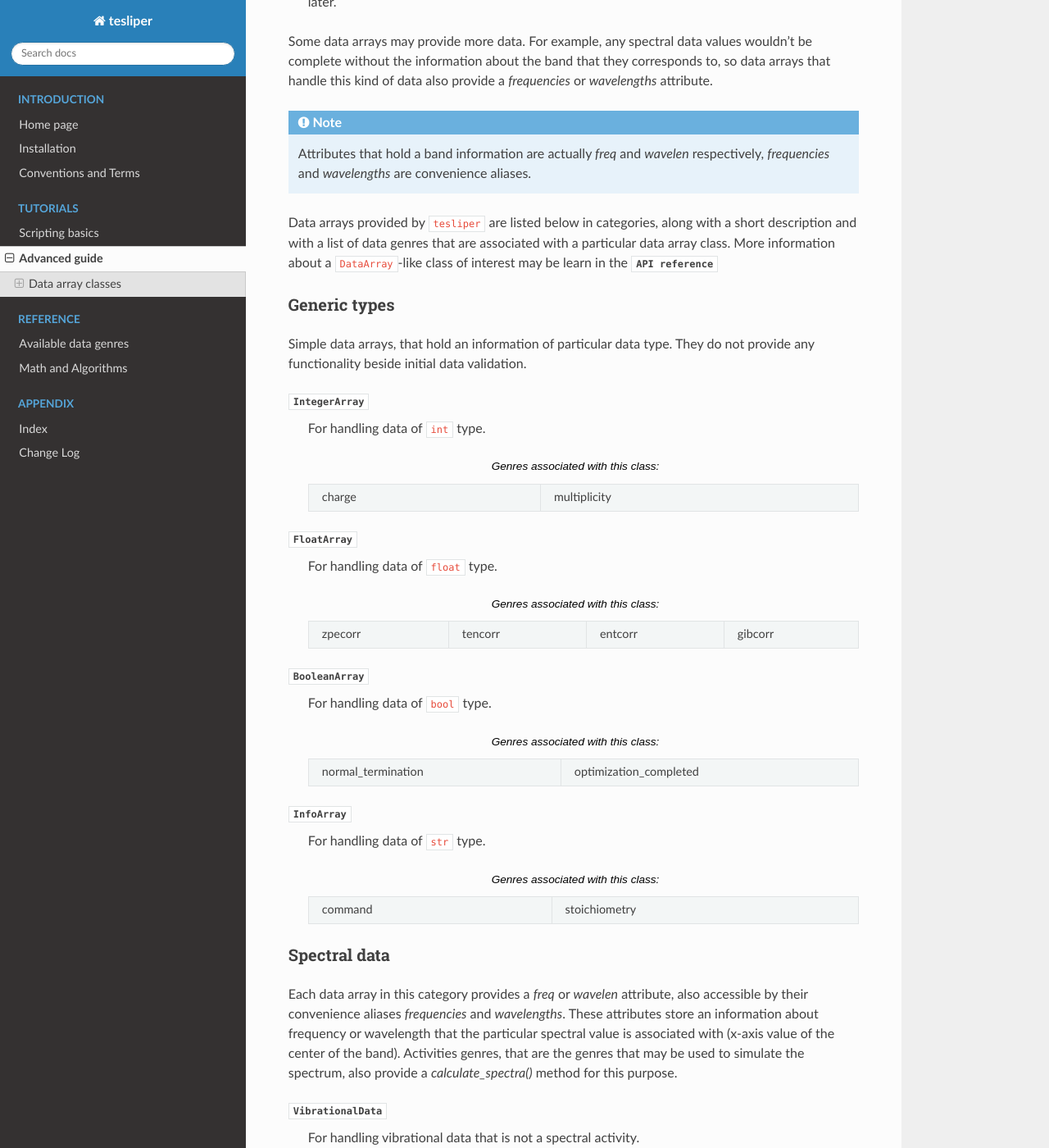
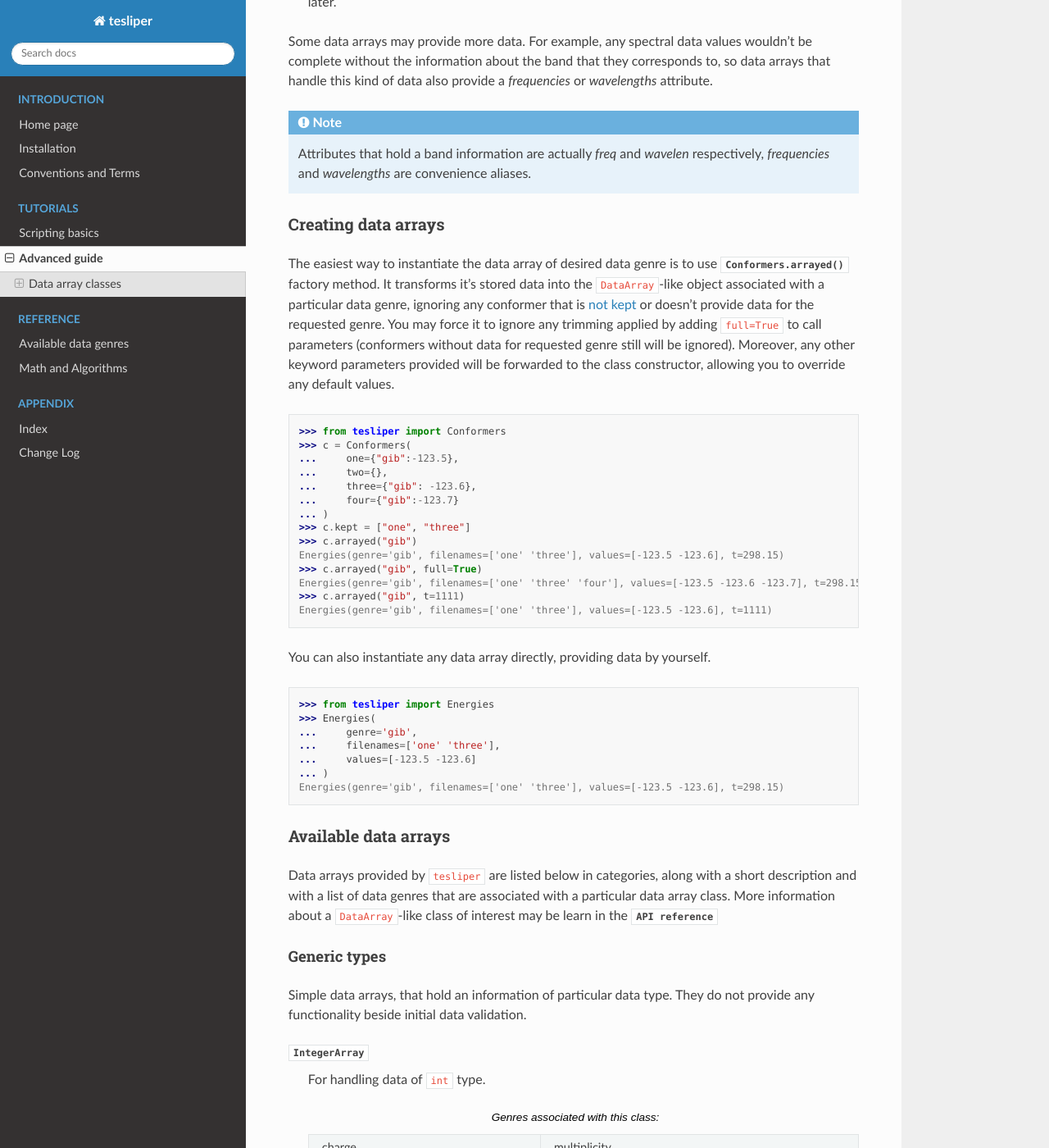
Before and after one commit to mishioo/tesliper, a Sphinx documentation site: the page built from docs/source/advanced.rst, in a window 1280 px wide and 1400 px high, scrolled down 951 px. Shown: the whole window at 82% size. Built offline with Sphinx 7.4.7 and the Read the Docs theme 2.0.0, drawn with Linux system fonts in a browser that asks for light colours; pages that are not in the unit, such as notebooks, are missing from menus.

Commit message:
Added section about data arrays instantiation.
Also moved description of individual data arrays to the separate section.

```diff
--- a/docs/source/advanced.rst
+++ b/docs/source/advanced.rst
@@ -45,6 +45,52 @@ attribute.
     Attributes that hold a band information are actually *freq* and *wavelen*
     respectively, *frequencies* and *wavelengths* are convenience aliases.
 
+
+Creating data arrays
+''''''''''''''''''''
+
+The easiest way to instantiate the data array of desired data genre is to use
+:meth:`.Conformers.arrayed` factory method. It transforms it's stored data into the
+``DataArray``-like object associated with a particular data genre, ignoring any
+conformer that is :term:`not kept <kept>` or doesn't provide data for the requested
+genre. You may force it to ignore any trimming applied by adding ``full=True`` to call
+parameters (conformers without data for requested genre still will be ignored).
+Moreover, any other keyword parameters provided will be forwarded to the class
+constructor, allowing you to override any default values.
+
+.. code-block:: python
+
+    >>> from tesliper import Conformers
+    >>> c = Conformers(
+    ...     one={"gib":-123.5},
+    ...     two={},
+    ...     three={"gib": -123.6},
+    ...     four={"gib":-123.7}
+    ... )
+    >>> c.kept = ["one", "three"]
+    >>> c.arrayed("gib")
+    Energies(genre='gib', filenames=['one' 'three'], values=[-123.5 -123.6], t=298.15)
+    >>> c.arrayed("gib", full=True)
+    Energies(genre='gib', filenames=['one' 'three' 'four'], values=[-123.5 -123.6 -123.7], t=298.15)
+    >>> c.arrayed("gib", t=1111)
+    Energies(genre='gib', filenames=['one' 'three'], values=[-123.5 -123.6], t=1111)
+
+You can also instantiate any data array directly, providing data by yourself.
+
+.. code-block:: python
+
+    >>> from tesliper import Energies
+    >>> Energies(
+    ...     genre='gib',
+    ...     filenames=['one' 'three'],
+    ...     values=[-123.5 -123.6]
+    ... )
+    Energies(genre='gib', filenames=['one' 'three'], values=[-123.5 -123.6], t=298.15)
+
+
+Available data arrays
+'''''''''''''''''''''
+
 Data arrays provided by ``tesliper`` are listed below in categories, along with a short
 description and with a list of data genres that are associated with a particular data
 array class. More information about a ``DataArray``-like class of interest may be learn
@@ -52,7 +98,7 @@ in the :mod:`API reference <tesliper.glassware.arrays>`
 
 
 Generic types
-'''''''''''''
+"""""""""""""
 
 Simple data arrays, that hold an information of particular data type. They do not
 provide any functionality beside initial data validation.
@@ -96,7 +142,7 @@ provide any functionality beside initial data validation.
           - stoichiometry
 
 Spectral data
-'''''''''''''
+"""""""""""""
 
 Each data array in this category provides a *freq* or *wavelen* attribute, also
 accessible by their convenience aliases *frequencies* and *wavelengths*. These
@@ -184,7 +230,7 @@ also provide a *calculate_spectra()* method for this purpose.
           - losc
 
 Other data arrays
-'''''''''''''''''
+"""""""""""""""""
 
 :class:`.FilenamesArray`
     Special case of :class:`.DataArray`, holds only filenames. *values* property
```
